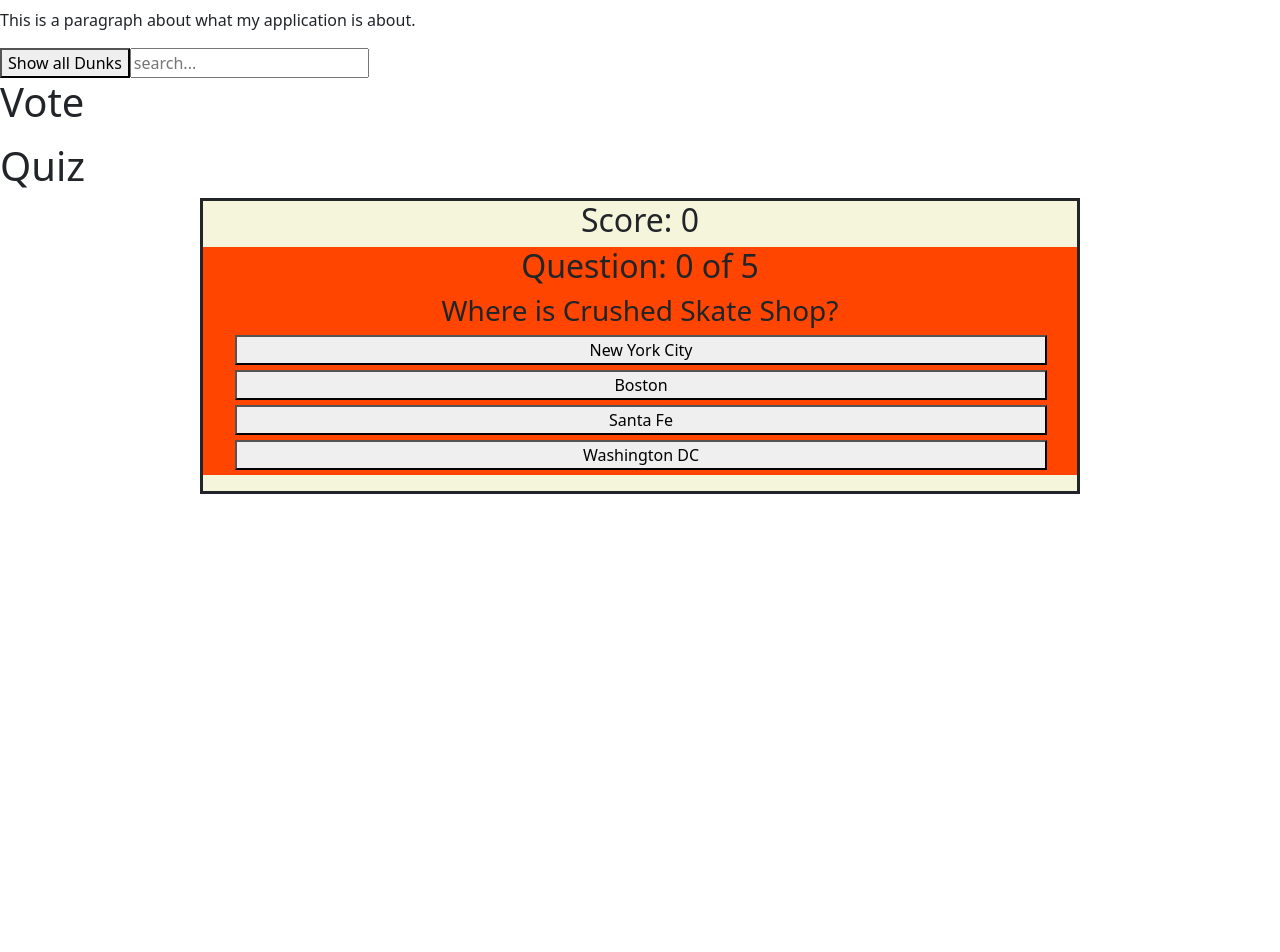
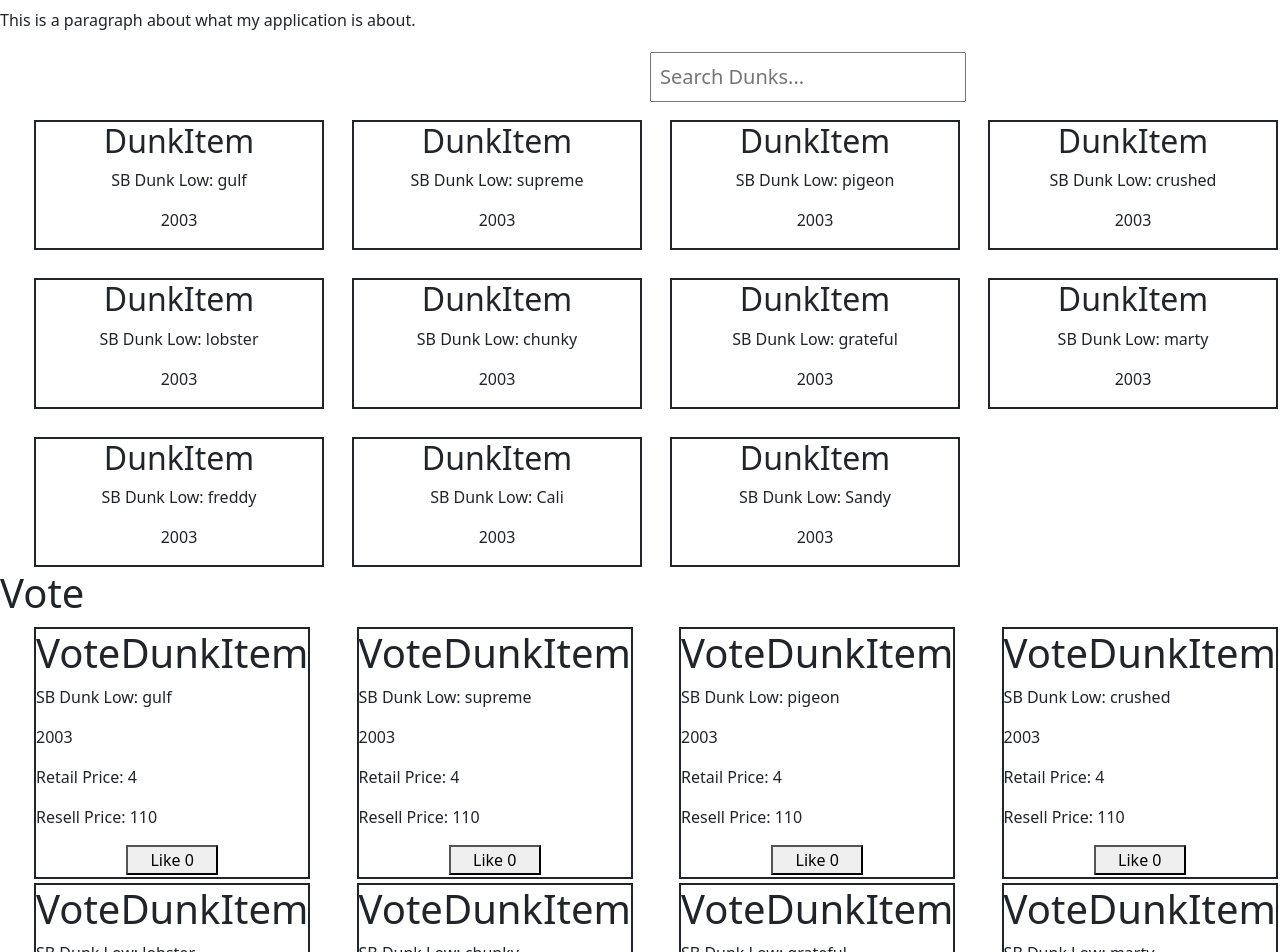
Before and after one commit to andredragacevac/andre_phase-2, a React (Create React App) app: page / in a window 1280 px wide. Shown: the part 120-1072 px from the top of the page. Before the commit the page ends 814 px from the top, so only its background shows below. Built offline with nearby package versions, Linux system fonts and the light colour scheme; data requests are answered from the project's data file.

Commit message:
adding styling to home dunks and searchbar

```diff
--- a/src/App.css
+++ b/src/App.css
@@ -47,7 +47,6 @@
   margin-bottom: 1rem!important;
   box-shadow: 0 .125rem .25rem rgba(0,0,0,.075)!important;
 }
-
 .cards {
   margin: 0 auto;
   list-style: none;
@@ -78,3 +77,43 @@
 .question-card {
   background-color: orangered;
 }
+
+.vote-dunks-container {
+  display: flex;
+  flex-wrap: wrap;
+  justify-content: space-between;
+}
+
+.vote-dunk {
+  list-style: none;
+  border-style: solid;
+  border-width: 2px;
+  display: flex;
+  flex-direction: column;
+  margin: 2px;
+}
+
+.dunk {
+  list-style: none;
+  border-style: solid;
+  border-width: 2px;
+  display: flex;
+  flex-direction: column;
+  align-items: center;
+  margin: 2px;
+}
+
+.vote-dunk button {
+  margin-bottom: 2px;
+  margin-left: 90px;
+  margin-right: 90px
+}
+
+.searchbar {
+  margin-left: 650px;
+  margin-top: 0.25rem;
+  margin-bottom: 1rem;
+  padding: 0.5rem;
+  font-size: 1.25rem;
+  transition: all 0.3s;
+}
--- a/src/App.js
+++ b/src/App.js
@@ -4,26 +4,29 @@ import Home from './pages/Home';
 import Vote from './pages/Vote';
 import Quiz from './pages/Quiz';
 import Navbar from './components/Navbar';
-import { useState } from "react";
+import { useEffect, useState } from "react";
 
 function App() {
   const [dunks, setDunks] = useState([]);
-
   const [searchQuery, setSearchQuery] = useState("");
 
-  const fetchDunks = () => {
+  useEffect (() => {
     fetch("http://localhost:4000/dunks")
       .then(res=> res.json())
       .then(dunks => setDunks(dunks))
-  }
+  }, []);
 
+  //search handler
   const filteredDunks = dunks.filter(dunk => {
     return dunk.name.toLowerCase().includes(searchQuery.toLowerCase());
   })
+
+
+
   return (
     <div>
       <Navbar />
-      <Home fetchDunks={fetchDunks}
+      <Home
         setSearchQuery={setSearchQuery}
         filteredDunks={filteredDunks}
       />
--- a/src/components/DunkItem.js
+++ b/src/components/DunkItem.js
@@ -1,10 +1,10 @@
 const DunkItem = ( {silhouette, name, releasedate} ) => {
     return (
-        <div>
+        <li className="dunk">
             <h2>DunkItem</h2>
             <p>{silhouette}: {name}</p>
             <p>{releasedate}</p>
-        </div>
+        </li>
 
     )
 }
--- a/src/components/VoteDunkItem.js
+++ b/src/components/VoteDunkItem.js
@@ -8,14 +8,13 @@ const VoteDunkItem =({ silhouette, name, releasedate, retailprice, resellprice,
     }
 
     return(
-        <div>
+        <li className="vote-dunk">
             <h1>VoteDunkItem</h1>
             <p>{silhouette}: {name}</p>
             <p>{releasedate}</p>
-            <p>Retail price: {retailprice}</p>
-            <p>Resell Price: {resellprice}</p>
-            <button onClick={handleClick}> Likes: {likeCount}</button>
-        </div>
+            <p>Retail Price: {retailprice}</p> <p>Resell Price: {resellprice}</p>
+            <button onClick={handleClick}> Like {likeCount}</button>
+        </li>
 
     )
 }
--- a/src/pages/Home.js
+++ b/src/pages/Home.js
@@ -1,7 +1,7 @@
 import DunkItem from "../components/DunkItem";
 import { useState } from "react";
 
-const Home =({ fetchDunks, setSearchQuery, filteredDunks }) => {
+const Home =({ setSearchQuery, filteredDunks }) => {
 
     const handleSearch = (e) =>{
         setSearchQuery(e.target.value)
@@ -17,8 +17,7 @@ const Home =({ fetchDunks, setSearchQuery, filteredDunks }) => {
         <div>
             <h1>Home</h1>
             <p>This is a paragraph about what my application is about. </p>
-            <button onClick={fetchDunks}>Show all Dunks</button>
-            <input onChange={handleSearch} type="text" placeholder="search..."/>
+            <input className="searchbar" onChange={handleSearch} type="text" placeholder="Search Dunks..."/>
             <ul className="cards">{dunkItems} </ul>
         </div>
 
--- a/src/pages/Quiz.js
+++ b/src/pages/Quiz.js
@@ -38,10 +38,13 @@ const Quiz = () => {
                 </div>
                 ) : (
                 <div className="question-card">
+
                     <h2>
                         Question: {currentQuestion} of {questions.length}
                     </h2>
+
                     <h3 className="question-text"> {questions[currentQuestion].text}</h3>
+
                     <ul>
                         {questions[currentQuestion].options.map((option) => {
                             return (
--- a/src/pages/Vote.js
+++ b/src/pages/Vote.js
@@ -6,7 +6,7 @@ const Vote =({dunks}) => {
     return(
         <div>
             <h1>Vote</h1>
-            <ul>{votedunkItems}</ul>
+            <ul className="vote-dunks-container">{votedunkItems}</ul>
         </div>
     )
 }
```
